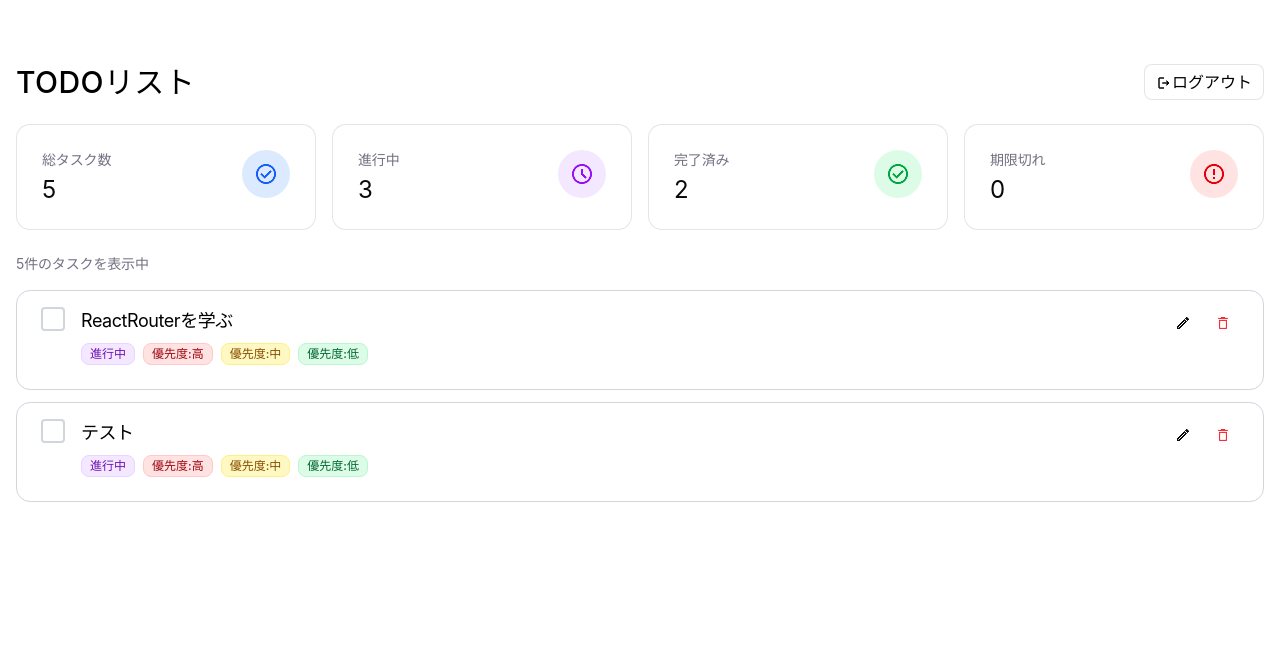
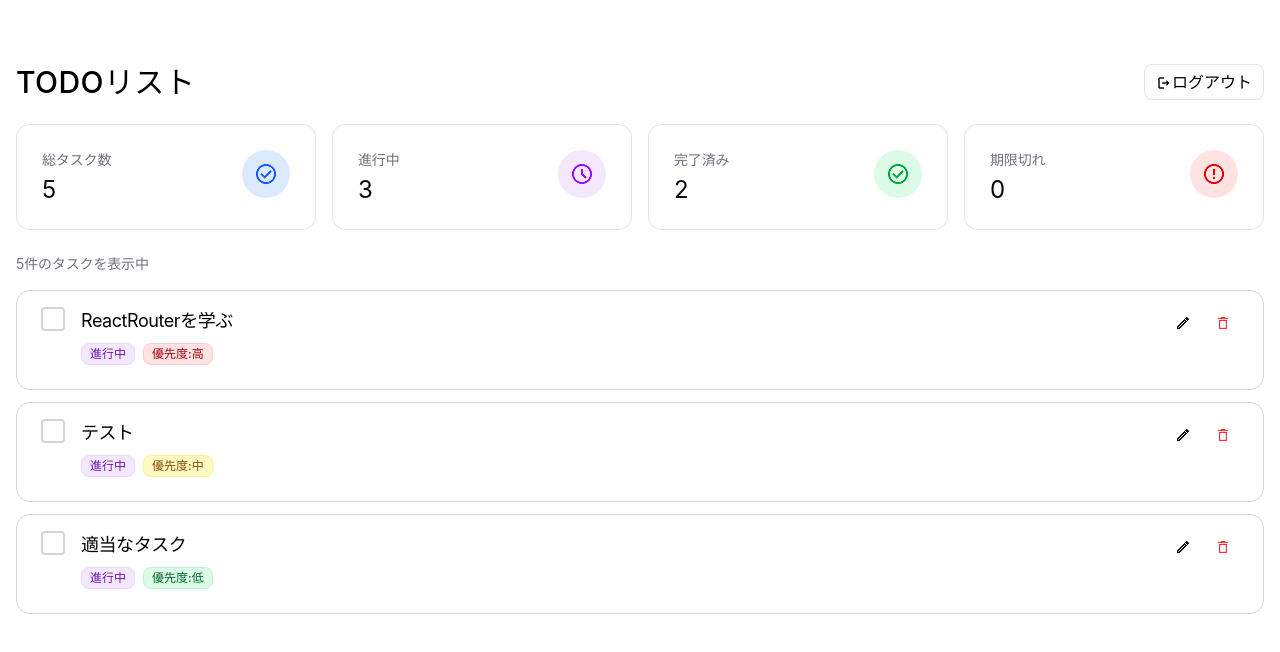
Before and after one commit to tsutsumi2230105/todo-app-with-auth, a React (Vite) app: page /dashboard in a window 1280 px wide. Shown: the top 652 px of the page. Built offline with nearby package versions, Linux system fonts and the light colour scheme; no server answers.

Commit message:
refactor:各タスクごとに優先度が切り替わる用変更。

```diff
--- a/src/Pages/DashBoard/index.tsx
+++ b/src/Pages/DashBoard/index.tsx
@@ -31,8 +31,9 @@ const Dashboard = () => {
             <p>5件のタスクを表示中</p>
           </div>
           <div className="todo__items">
-            <ToDoItem label="ReactRouterを学ぶ" />
-            <ToDoItem label="テスト" />
+            <ToDoItem label="ReactRouterを学ぶ" priority="high" />
+            <ToDoItem label="テスト" priority="middle" />
+            <ToDoItem label="適当なタスク" priority="low" />
           </div>
         </div>
       </div>
--- a/src/components/ToDoItem/index.tsx
+++ b/src/components/ToDoItem/index.tsx
@@ -3,11 +3,14 @@ import { useId, useState } from "react"
 import EditIcon from "./../../assets/images/edit.png"
 import DeleteIcon from "./../../assets/images/delete.png"
 
+type Priority = "high" | "middle" | "low"
+
 type ToDoItemProps = {
   label: string
+  priority: Priority
 }
 
-const ToDoItem = ({ label }: ToDoItemProps) => {
+const ToDoItem = ({ label, priority }: ToDoItemProps) => {
   const [checked, setChecked] = useState(false)
   const checkboxId = useId()
 
@@ -39,14 +42,15 @@ const ToDoItem = ({ label }: ToDoItemProps) => {
             <div className="todo__label--progress">
               <p>進行中</p>
             </div>
-            <div className="todo__label--high">
-              <p>優先度:高</p>
-            </div>
-            <div className="todo__label--middle">
-              <p>優先度:中</p>
-            </div>
-            <div className="todo__label--low">
-              <p>優先度:低</p>
+            <div className={`todo__label--${priority}`}>
+              <p>
+                優先度:
+                {priority === "high"
+                  ? "高"
+                  : priority === "middle"
+                    ? "中"
+                    : "低"}
+              </p>
             </div>
           </div>
         </div>
```
